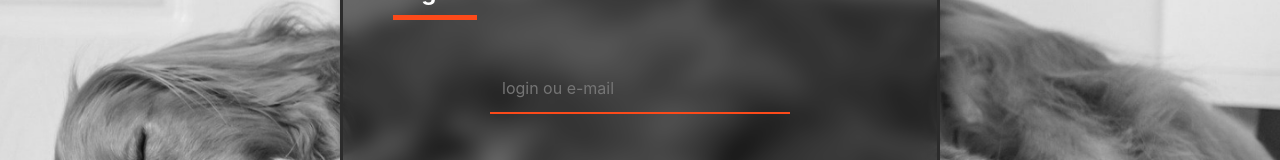
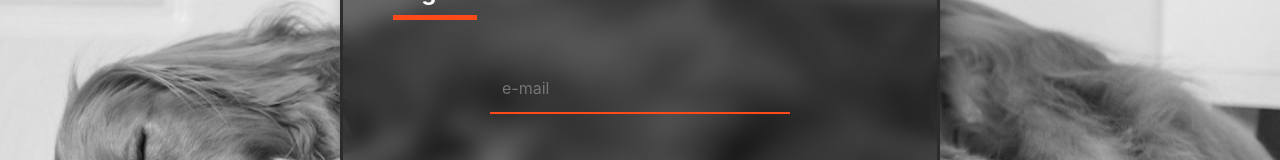
Before and after one commit to emmanuelviniciusdev/animates, a React (Create React App) app: page /login in a window 1280 px wide. Shown: the part 226-386 px from the top of the page. Built offline with nearby package versions, Linux system fonts and the light colour scheme.

Commit message:
melhoria de acessibilidade

```diff
--- a/src/components/FormForgotPassword/index.tsx
+++ b/src/components/FormForgotPassword/index.tsx
@@ -11,6 +11,7 @@ function FormForgotPassword() {
                 <AppInput
                     type="email"
                     placeholder="e-mail"
+                    aria-label="e-mail"
                     icon={envelopeSimpleDuotone}
                 />
 
--- a/src/components/FormLogin/index.tsx
+++ b/src/components/FormLogin/index.tsx
@@ -13,12 +13,14 @@ function FormLogin() {
             <form>
                 <AppInput
                     type="email"
-                    placeholder="login ou e-mail"
+                    placeholder="e-mail"
+                    aria-label="e-mail"
                     icon={userCircleDuotone}
                 />
                 <AppInput
                     type="password"
                     placeholder="senha"
+                    aria-label="senha"
                     icon={keyDuotone}
                 />
 
--- a/src/components/FormRegister/index.tsx
+++ b/src/components/FormRegister/index.tsx
@@ -12,26 +12,31 @@ function FormRegister() {
                 <AppInput
                     type="email"
                     placeholder="e-mail"
+                    aria-label="e-mail"
                     icon={envelopeSimpleDuotone}
                 />
                 <AppInput
                     type="text"
                     placeholder="nome"
+                    aria-label="nome"
                     icon={userCircleDuotone}
                 />
                 <AppInput
                     type="text"
                     placeholder="sobrenome"
+                    aria-label="sobrenome"
                     icon={userCircleDuotone}
                 />
                 <AppInput
                     type="password"
                     placeholder="senha"
+                    aria-label="senha"
                     icon={keyDuotone}
                 />
                 <AppInput
                     type="password"
                     placeholder="confirmar senha"
+                    aria-label="confirmar senha"
                     icon={keyDuotone}
                 />
 
```
